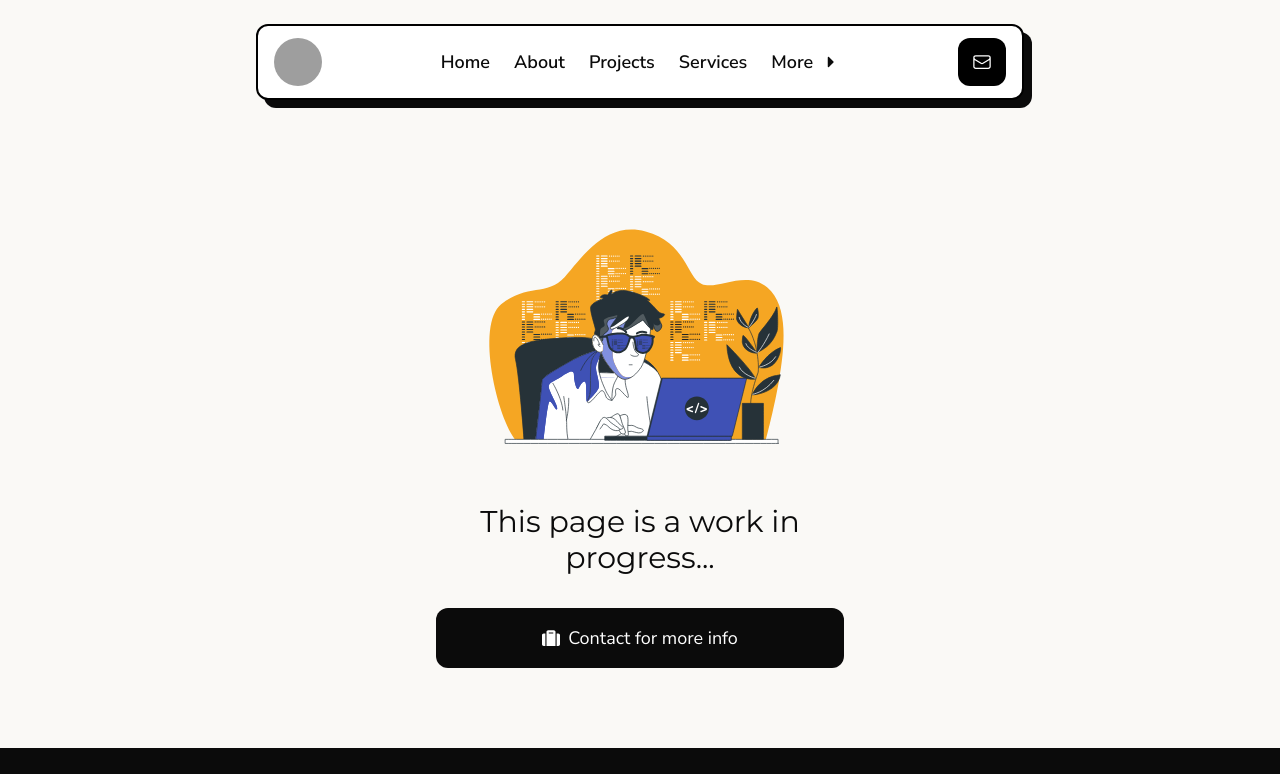
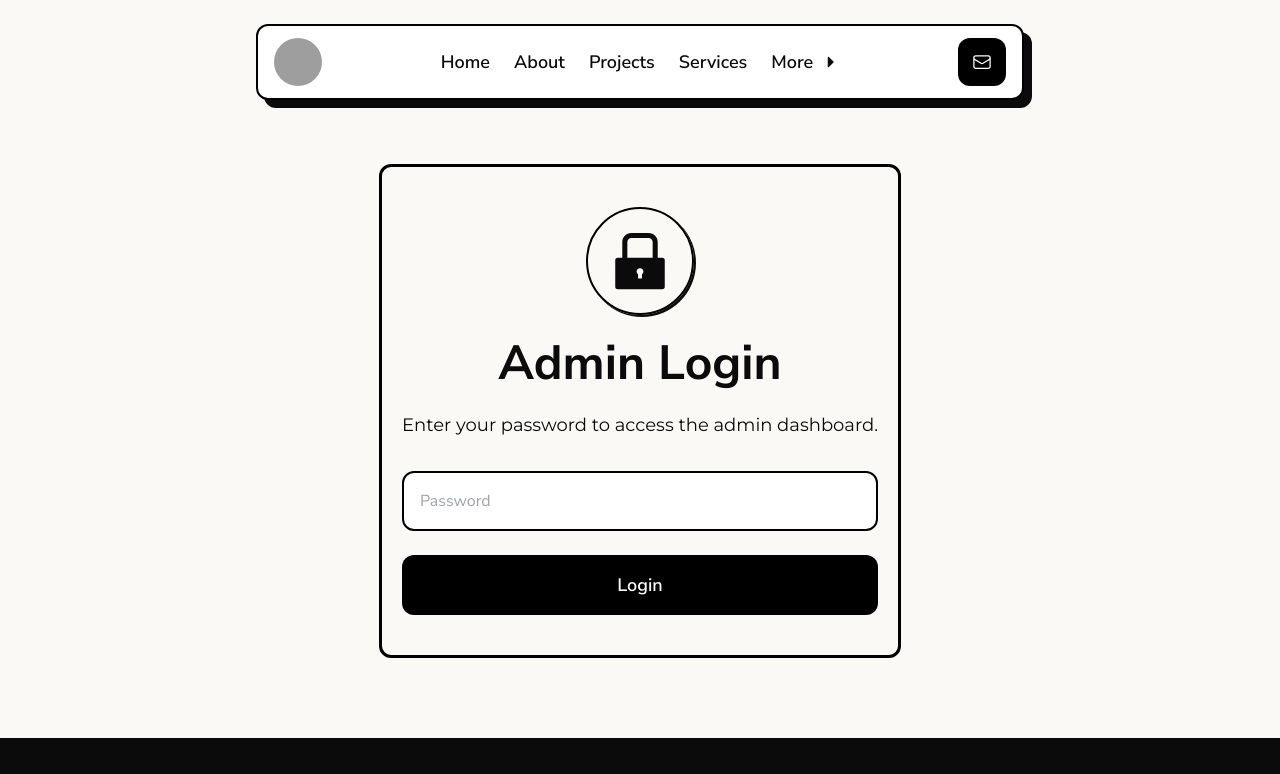
Before and after one commit to kunalkeshan/kunalkeshan.dev, a Next.js app: page /admin in a window 1280 px wide. Shown: the top 774 px of the page. Built offline with nearby package versions, Linux system fonts and the light colour scheme; grey boxes are pictures that could not be loaded.

Commit message:
chore: admin login wip

```diff
--- a/config/index.ts
+++ b/config/index.ts
@@ -3,6 +3,7 @@
  */
 
 // Dependencies
+import { SessionOptions } from "next-iron-session";
 
 export const isProduction = process.env.NODE_ENV === "production";
 
@@ -12,3 +13,12 @@ export const IMAGE_SOURCE = {
   ART_IMAGE:
     "https://res.cloudinary.com/kunalkeshan/image/upload/v1675069234/Portfolio/art-pic-kunal-keshan.jpg",
 };
+
+export const ironOptions: SessionOptions = {
+  cookieName: "kunalkeshan.dev_admin_auth_cookie",
+  password: process.env.IRON_SESSION_COOKIE_PASSWORD!,
+  ...(isProduction && { secure: true }),
+  cookieOptions: {
+    secure: isProduction,
+  },
+};
--- a/package.json
+++ b/package.json
@@ -18,7 +18,9 @@
     "eslint": "8.28.0",
     "eslint-config-next": "13.0.5",
     "framer-motion": "^8.5.5",
+    "iron-session": "^6.3.1",
     "next": "13.0.5",
+    "next-iron-session": "^4.2.0",
     "react": "18.2.0",
     "react-dom": "18.2.0",
     "react-headroom": "^3.2.1",
--- a/pages/admin/auth.tsx
+++ /dev/null
@@ -1,32 +0,0 @@
-/**
- * Admin Auth Page
- */
-
-// Dependencies
-import React from "react";
-import Head from "next/head";
-import PublicLayout from "../../layouts/PublicLayout";
-import WorkInProgress from "../../components/reusable/WorkInProgress";
-import { motion } from "framer-motion";
-
-const AdminAuthPage = () => {
-  return (
-    <>
-      <Head>
-        <title>Admin Auth | Kunal Keshan</title>
-      </Head>
-      <PublicLayout>
-        <motion.section
-          initial={{ opacity: 0, y: 20 }}
-          whileInView={{ opacity: 1, y: 0 }}
-          transition={{ delay: 0.2, type: "spring" }}
-          className="mx-auto mt-10 mb-20 max-w-7xl px-5"
-        >
-          <WorkInProgress />
-        </motion.section>
-      </PublicLayout>
-    </>
-  );
-};
-
-export default AdminAuthPage;
--- a/pages/admin/index.tsx
+++ b/pages/admin/index.tsx
@@ -3,13 +3,42 @@
  */
 
 // Dependencies
-import React from "react";
+import React, { useState } from "react";
 import Head from "next/head";
 import PublicLayout from "../../layouts/PublicLayout";
-import WorkInProgress from "../../components/reusable/WorkInProgress";
 import { motion } from "framer-motion";
+import { AiFillLock } from "react-icons/ai";
 
 const AdminPage = () => {
+  const [input, setInput] = useState("");
+  const [error, setError] = useState({
+    error: false,
+    message: "",
+  });
+
+  const handleError = (message: string) => {
+    setError({
+      error: true,
+      message,
+    });
+  };
+
+  const handleInput = (e: React.ChangeEvent<HTMLInputElement>) => {
+    setInput(e.target.value);
+    setError({
+      error: false,
+      message: "",
+    });
+  };
+
+  const handleAdminLogin = () => {
+    if (input.length === 0) {
+      handleError("Password is a required to login!");
+    } else if (input !== process.env.ADMIN_PASSWORD) {
+      handleError("Incorrect password, try again!");
+    }
+  };
+
   return (
     <>
       <Head>
@@ -20,9 +49,43 @@ const AdminPage = () => {
           initial={{ opacity: 0, y: 20 }}
           whileInView={{ opacity: 1, y: 0 }}
           transition={{ delay: 0.2, type: "spring" }}
-          className="mx-auto mt-10 mb-20 max-w-7xl px-5"
+          className="mx-auto mt-10 mb-20 flex max-w-7xl items-center justify-center px-5"
         >
-          <WorkInProgress />
+          <div className="flex flex-col items-center justify-center gap-6 rounded-xl border-3 border-black px-5 py-10">
+            <div className="rounded-full border-2 border-black p-4 text-7xl shadow-3d-small">
+              <AiFillLock />
+            </div>
+            <h1 className="text-3xl font-bold md:text-5xl">Admin Login</h1>
+            <p className="font-montserrat text-base md:text-lg">
+              Enter your password to access the admin dashboard.
+            </p>
+            <div className="w-full">
+              <input
+                type="text"
+                className={`${
+                  error.error
+                    ? "border-red-500 placeholder:text-red-500"
+                    : "border-black hover:shadow-3d focus:shadow-3d"
+                } mt-2 w-full rounded-xl border-2 p-4 outline-none transition-all duration-300`}
+                placeholder="Password"
+                name="password"
+                value={input}
+                onChange={handleInput}
+                autoComplete="off"
+              />
+              {error.error && (
+                <p className="ml-2 mt-1 text-sm text-red-500">
+                  {error.message}
+                </p>
+              )}
+            </div>
+            <button
+              onClick={handleAdminLogin}
+              className="w-full rounded-xl bg-black px-8 py-4 text-center text-lg font-semibold text-white transition-all duration-300 hover:-translate-y-1 hover:bg-portfolio-accent"
+            >
+              Login
+            </button>
+          </div>
         </motion.section>
       </PublicLayout>
     </>
--- /dev/null
+++ b/pages/api/admin/login.ts
@@ -0,0 +1,14 @@
+import { withSession, NextIronRequest } from "../../../utils/withSession";
+import { NextApiResponse } from "next";
+
+export default withSession(loginRoute);
+
+async function loginRoute(req: NextIronRequest, res: NextApiResponse) {
+  // get user from database then:
+  req.session.user = {
+    id: 230,
+    admin: true,
+  };
+  await req.session.save();
+  return res.send({ ok: true });
+}
--- /dev/null
+++ b/utils/withSession.ts
@@ -0,0 +1,29 @@
+import {
+  GetServerSideProps,
+  GetServerSidePropsContext,
+  GetServerSidePropsResult,
+  NextApiHandler,
+  NextApiRequest,
+  NextApiResponse,
+} from "next";
+import { ironOptions } from "../config";
+import { Session, withIronSession } from "next-iron-session";
+
+export type NextIronRequest = NextApiRequest & { session: Session };
+type ServerSideContext = GetServerSidePropsContext & { req: NextIronRequest };
+
+export type ApiHandler = (
+  req: NextIronRequest,
+  res: NextApiResponse
+) => Promise<void>;
+
+export type ServerSideHandler = (
+  context: ServerSideContext
+) => ReturnType<GetServerSideProps>;
+
+// Theses types are compatible with InferGetStaticPropsType https://nextjs.org/docs/basic-features/data-fetching#typescript-use-getstaticprops
+export function withSession<T extends ApiHandler | ServerSideHandler>(
+  handler: T
+) {
+  return withIronSession(handler, ironOptions);
+}
```
Also changed, not shown: 1 other file (tests, documents, lock files or other folders).
